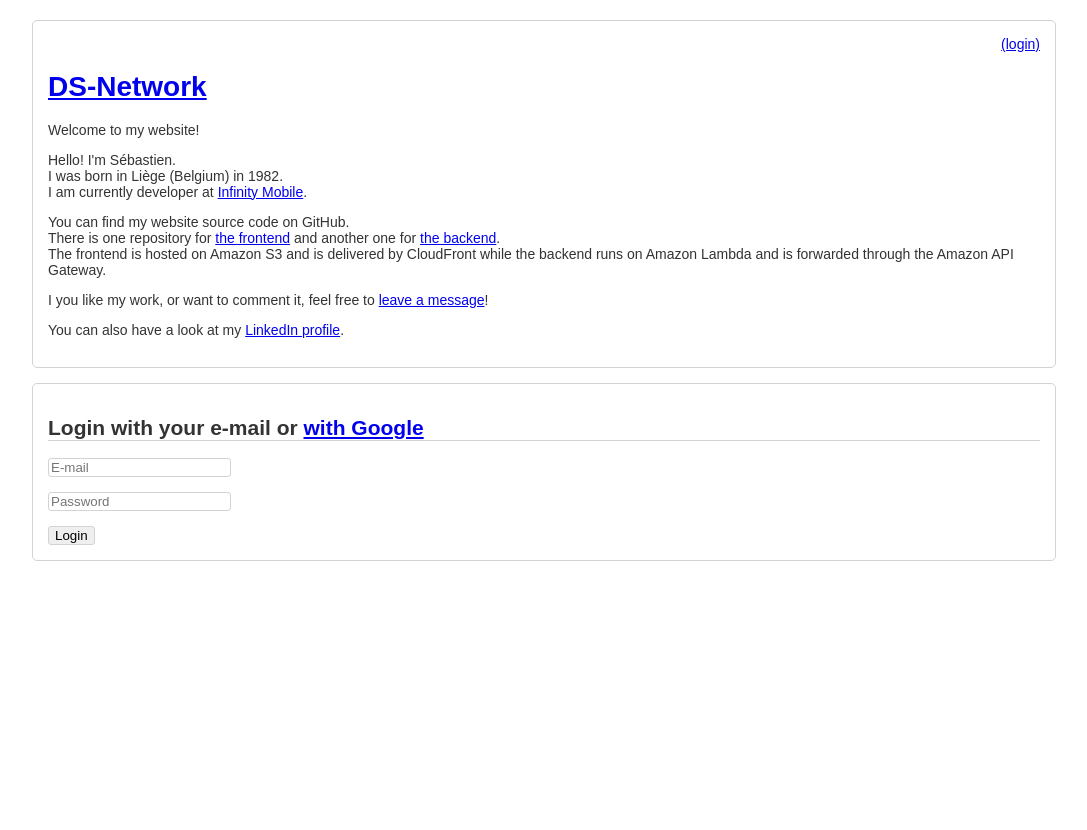
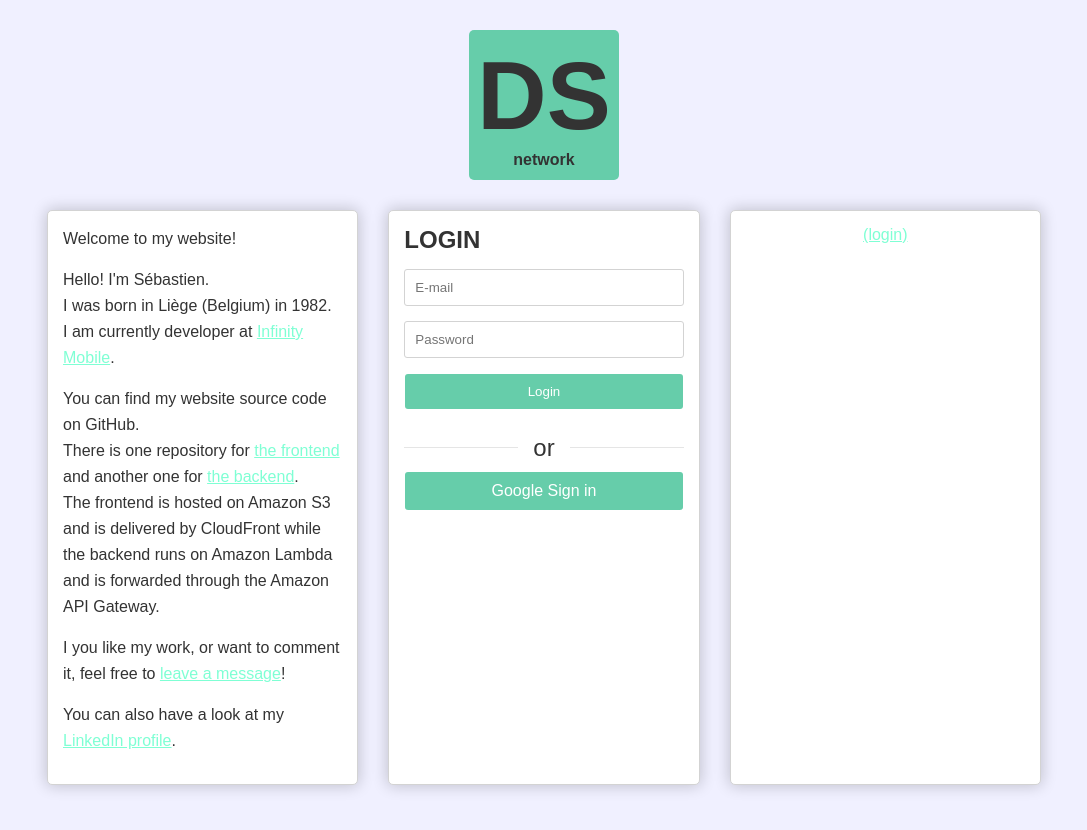
Before and after one commit to bibiseb/ds-network-frontend, a Vue app: page /auth in a window 1280 px wide. Shown: the whole page, without its empty margins (96-1183 px from the left). Before the commit the page ends 800 px from the top, so only its background shows below. Built offline with nearby package versions, Linux system fonts and the light colour scheme; no server answers.

Commit message:
Add some styling

```diff
--- a/src/app.vue
+++ b/src/app.vue
@@ -1,11 +1,15 @@
 <template>
   <div id="app">
-    <header>
+    <h1>
+      <router-link to="/">
+        DS <span>network</span>
+      </router-link>
+    </h1>
+    <div class="row">
+      <introduction></introduction>
+      <router-view></router-view>
       <user></user>
-      <h1><router-link to="/">DS-Network</router-link></h1>
-      <introduction></introduction>
-    </header>
-    <router-view></router-view>
+    </div>
   </div>
 </template>
 
@@ -32,20 +36,132 @@ export default {
 </script>
 
 <style>
+*, *::before, *::after {
+  box-sizing: border-box;
+}
 html, body {
   margin: 0;
-  padding: 10px;
+  padding: 15px;
   font-family: Arial, sans-serif;
-  font-size: 14px;
+  font-size: 16px;
   color: #333;
+  background: #F0F0FF;
 }
 #app {
   margin: auto;
   max-width: 1024px;
 }
-#app > header {
+h1 {
+  font-size: 6rem;
+  background: mediumaquamarine;
+  width: 150px;
+  height: 150px;
+  text-align: center;
+  margin: auto;
+  padding: 0;
+  display: flex;
+  justify-content: center;
+  align-items: center;
+  border-radius: 5px;
+}
+h1 a {
+  color: #333;
+  text-decoration: none;
+}
+h1 span {
+  display: block;
+  font-size: 1rem;
+}
+a {
+  color: aquamarine;
+}
+.row {
+  display: flex;
+  justify-content: center;
+  padding-top: 15px;
+  flex-direction: row;
+}
+.box {
+  margin: 15px;
   border: 1px solid lightgrey;
+  padding: 15px;
   border-radius: 5px;
-  padding: 15px;
+  background: white;
+  box-shadow: 0 0 15px 1px rgba(0, 0, 0, .2);
+  flex-grow: 1;
+  width: 100%;
+}
+h2 {
+  text-transform: uppercase;
+  margin: 0 0 15px 0;
+}
+ul {
+  margin: 0;
+  padding: 0;
+  list-style: none;
+}
+li {
+  border-bottom: 1px solid rgba(0, 0, 0, .1);
+  padding: 15px 10px;
+}
+li:last-child {
+  border: none;
+}
+button, .button {
+  border: none;
+  padding: 10px;
+  background: lightgrey;
+  border-radius: 3px;
+  margin: 1px;
+  color: #333;
+}
+.form {
+
+}
+.form > div {
+  margin-bottom: 15px;
+}
+.form input, .form textarea {
+  border: 1px solid lightgrey;
+  padding: 10px;
+  width: 100%;
+  border-radius: 3px;
+}
+.form .error {
+  display: block;
+  padding: 5px 10px;
+  color: red;
+}
+.form__actions {
+  display: flex;
+}
+.form__actions > * {
+  width: 100%;
+  flex-grow: 1;
+}
+.form__actions [type=submit] {
+  background: mediumaquamarine;
+  color: white;
+}
+.separator {
+  display: flex;
+  justify-content: center;
+  border-bottom: 1px solid rgba(0, 0, 0, .1);
+  font-size: 1.5rem;
+  height: 14px;
+}
+.separator span {
+  background: white;
+  height: 200%;
+  padding: 0 15px;
+}
+
+@media only screen and (max-width: 767px) {
+  .row {
+    flex-direction: column;
+  }
+  .box {
+    margin: 30px 0 0 0;
+  }
 }
 </style>
--- a/src/components/contact.vue
+++ b/src/components/contact.vue
@@ -1,7 +1,7 @@
 <template>
-  <div id="contact">
+  <div id="contact" class="box">
     <h2>Contact</h2>
-    <form class="contact__form" @submit.prevent="send">
+    <form class="form" @submit.prevent="send">
       <div>
         <input type="text" v-model="form.name" id="contact-name" required placeholder="Name">
         <span class="error" v-if="form.errors.hasOwnProperty('name')">{{ form.errors.name.message }}</span>
@@ -14,7 +14,9 @@
         <textarea v-model="form.message" id="contact-message" required placeholder="Message"></textarea>
         <span class="error" v-if="form.errors.hasOwnProperty('message')">{{ form.errors.message.message }}</span>
       </div>
-      <button type="submit" :disabled="form.busy">Send</button>
+      <div class="form__actions">
+        <button type="submit" :disabled="form.busy">Send</button>
+      </div>
     </form>
   </div>
 </template>
@@ -69,36 +71,3 @@ export default {
   }
 }
 </script>
-
-<style>
-#contact {
-  border: 1px solid lightgrey;
-  border-radius: 5px;
-  padding: 15px;
-  margin-top: 15px;
-}
-#contact > h2 {
-  border-bottom: 1px solid lightgrey;
-}
-#contact > .contact__form {
-  border: 1px solid lightgrey;
-  border-radius: 3px;
-  padding: 15px;
-}
-#contact > .contact__form > div {
-  margin-bottom: 15px;
-}
-#contact > .contact__form > div > input, #contact > .contact__form > div > textarea {
-  border: 1px solid lightgrey;
-  border-radius: 3px;
-  width: 100%;
-}
-#contact > .contact__form > button {
-  border: 1px solid lightgrey;
-  border-radius: 3px;
-  margin-right: 5px;
-}
-.error {
-  color: red;
-}
-</style>
--- a/src/components/introduction.vue
+++ b/src/components/introduction.vue
@@ -1,5 +1,5 @@
 <template>
-  <div id="introduction">
+  <div id="introduction" class="box">
     <p>Welcome to my website!</p>
     <p>
       Hello! I'm Sébastien.<br>
@@ -22,3 +22,12 @@ export default {
   name: 'Introduction'
 }
 </script>
+
+<style>
+#introduction {
+  line-height: 26px;
+}
+#introduction p {
+  margin: 0 0 15px 0;
+}
+</style>
--- a/src/components/login.vue
+++ b/src/components/login.vue
@@ -1,15 +1,19 @@
 <template>
-  <div id="login">
-    <h2>Login with your e-mail or <a :href="googleSigninUrl">with Google</a></h2>
-    <form @submit.prevent="submit">
+  <div id="login" class="box">
+    <h2>Login</h2>
+    <form class="form" @submit.prevent="submit">
       <div>
         <input type="email" v-model="email" id="login-email" required placeholder="E-mail">
       </div>
       <div>
         <input type="password" v-model="password" id="login-password" required placeholder="Password">
       </div>
-      <button type="submit" :disabled="busy">Login</button>
+      <div class="form__actions">
+        <button type="submit" :disabled="busy">Login</button>
+      </div>
     </form>
+    <p class="separator"><span>or</span></p>
+    <a :href="googleSigninUrl" class="button google">Google Sign in</a>
   </div>
 </template>
 
@@ -54,25 +58,11 @@ export default {
 </script>
 
 <style>
-#login {
-  border: 1px solid lightgrey;
-  border-radius: 5px;
-  padding: 15px;
-  margin-top: 15px;
-}
-#login > h2 {
-  border-bottom: 1px solid lightgrey;
-}
-#login > form > div {
-  margin-bottom: 15px;
-}
-#login > form > div > input {
-  border: 1px solid lightgrey;
-  border-radius: 3px;
-}
-#login > form > button {
-  border: 1px solid lightgrey;
-  border-radius: 3px;
-  margin-right: 5px;
+.google {
+  display: block;
+  background: mediumaquamarine;
+  color: white;
+  text-decoration: none;
+  text-align: center;
 }
 </style>
--- a/src/components/todos.vue
+++ b/src/components/todos.vue
@@ -1,16 +1,20 @@
 <template>
-  <div id="todos">
+  <div id="todos" class="box">
+    <div>
       <h2>Todo</h2>
       <ul>
         <li v-for="todo in todos" :key="todo._id">
-        <template v-if="currentTodo._id !== todo._id">
+          <div class="todos__container" v-if="currentTodo._id !== todo._id">
+            <div class="todos__todo">
+              <input type="checkbox">
               {{ todo.name }}
-          <template v-if="authenticated && ['ADMINISTRATOR'].includes(user.role)">
-            (<a href="#" @click.prevent="edit(todo._id)">edit</a> or <a href="#" @click.prevent="remove(todo._id)">remove</a>)
-          </template>
-        </template>
+            </div>
+            <div class="todos__ctrl" v-if="authenticated && ['ADMINISTRATOR'].includes(user.role)">
+              <a href="#" @click.prevent="edit(todo._id)">edit</a> | <a href="#" @click.prevent="remove(todo._id)">remove</a>
+            </div>
+          </div>
           <template v-else>
-          <form class="todos__edit" @submit.prevent="update" v-if="authenticated">
+            <form class="form" @submit.prevent="update" v-if="authenticated">
               <div>
                 <input type="text" v-model="currentTodo.name" id="cur-todo-name" required placeholder="Name">
                 <span class="error" v-if="currentTodo.errors.hasOwnProperty('name')">{{ currentTodo.errors.name.message }}</span>
@@ -19,13 +23,16 @@
                 <input type="text" v-model="currentTodo.description" id="cur-todo-description" placeholder="Description (optional)">
                 <span class="error" v-if="currentTodo.errors.hasOwnProperty('description')">{{ currentTodo.errors.description.message }}</span>
               </div>
+              <div class="form__actions">
                 <button type="button" :disabled="busy" @click="cancel">Cancel</button>
                 <button type="submit" :disabled="busy">Update</button>
+              </div>
             </form>
           </template>
         </li>
       </ul>
-    <form class="todos__new" @submit.prevent="create" v-if="authenticated && ['MEMBER', 'ADMINISTRATOR'].includes(user.role)">
+    </div>
+    <form class="form" @submit.prevent="create" v-if="authenticated && ['MEMBER', 'ADMINISTRATOR'].includes(user.role)">
       <div>
         <input type="text" v-model="newTodo.name" id="new-todo-name" required placeholder="Name">
         <span class="error" v-if="newTodo.errors.hasOwnProperty('name')">{{ newTodo.errors.name.message }}</span>
@@ -34,7 +41,9 @@
         <input type="text" v-model="newTodo.description" id="new-todo-description" placeholder="Description (optional)">
         <span class="error" v-if="newTodo.errors.hasOwnProperty('description')">{{ newTodo.errors.description.message }}</span>
       </div>
+      <div class="form__actions">
         <button type="submit" :disabled="busy">Create</button>
+      </div>
     </form>
   </div>
 </template>
@@ -148,7 +157,6 @@ export default {
         this.todos = todos
       }).catch((error) => {
         console.error(error)
-        alert(error.message)
       })
     }
   },
@@ -160,45 +168,12 @@ export default {
 
 <style>
 #todos {
-  border: 1px solid lightgrey;
-  border-radius: 5px;
-  padding: 15px;
-  margin-top: 15px;
+  display: flex;
+  flex-direction: column;
+  justify-content: space-between;
 }
-#todos > h2 {
-  border-bottom: 1px solid lightgrey;
-}
-#todos > ul {
-  list-style: none;
-  padding: 0;
-  border: 1px solid lightgrey;
-  border-radius: 3px;
-}
-#todos > ul > li {
-  padding: 15px;
-  border-bottom: 1px solid lightgrey;
-}
-#todos > ul > li:last-child {
-  border: none;
-}
-#todos > .todos__new {
-  border: 1px solid lightgrey;
-  border-radius: 3px;
-  padding: 15px;
-}
-#todos > .todos__new > div, #todos .todos__edit > div {
-  margin-bottom: 15px;
-}
-#todos > .todos__new > div > input, #todos .todos__edit > div > input {
-  border: 1px solid lightgrey;
-  border-radius: 3px;
-}
-#todos > .todos__new > button, #todos .todos__edit > button {
-  border: 1px solid lightgrey;
-  border-radius: 3px;
-  margin-right: 5px;
-}
-.error {
-  color: red;
+.todos__container {
+  display: flex;
+  justify-content: space-between;
 }
 </style>
--- a/src/components/user.vue
+++ b/src/components/user.vue
@@ -1,9 +1,11 @@
 <template>
-  <div id="user" v-if="authenticated">
-    Hello {{ user.name }}!<br>
+  <div id="user" class="box" v-if="authenticated">
+    Hello, {{ user.name }}
     <a href="#" @click.prevent="logout">(logout)</a>
   </div>
-  <router-link id="user" v-else to="/auth">(login)</router-link>
+  <div id="user" class="box" v-else>
+    <router-link to="/auth">(login)</router-link>
+  </div>
 </template>
 
 <script>
@@ -23,7 +25,6 @@ export default {
 
 <style>
 #user {
-  display: block;
-  text-align: right;
+  text-align: center;
 }
 </style>
```
Lines whose indentation alone changed are shown as unchanged.
